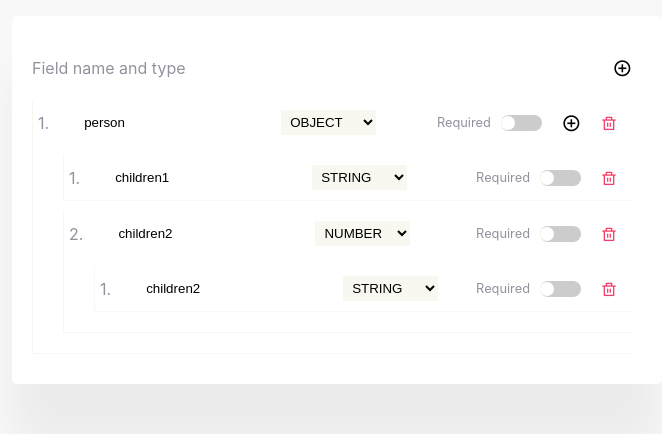
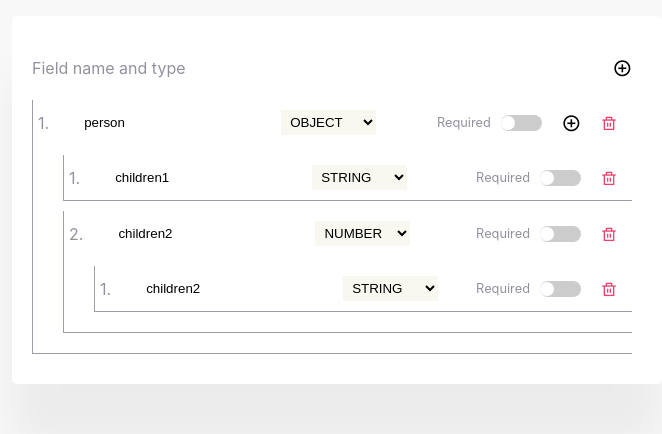
Before and after one commit to killcodeX/cosmocloud-hiring, a React (Create React App) app: page / in a window 1280 px wide. Shown: the part 200-634 px from the top of the page, without its empty margins (303-965 px from the left). Built offline with nearby package versions, Linux system fonts and the light colour scheme.

Commit message:
added some dark border color

```diff
--- a/src/index.css
+++ b/src/index.css
@@ -47,7 +47,7 @@ body {
 }
 
 .field {
-  border-bottom: 1px solid #f8f8f1;
+  border-bottom: 1px solid #9D9DA6;
   margin-bottom: 10px;
 }
 
@@ -57,14 +57,14 @@ body {
   gap: 20px;
   align-items: center;
   padding-left: 5px;
-  border-left: 1px solid #f8f8f1;
+  border-left: 1px solid #9D9DA6;
 }
 
 .children-field {
   padding-top: 10px;
   padding-left: 30px;
   padding-bottom: 10px;
-  border-left: 1px solid #f8f8f1;
+  border-left: 1px solid #9D9DA6;
 }
 
 .field-id {
```
